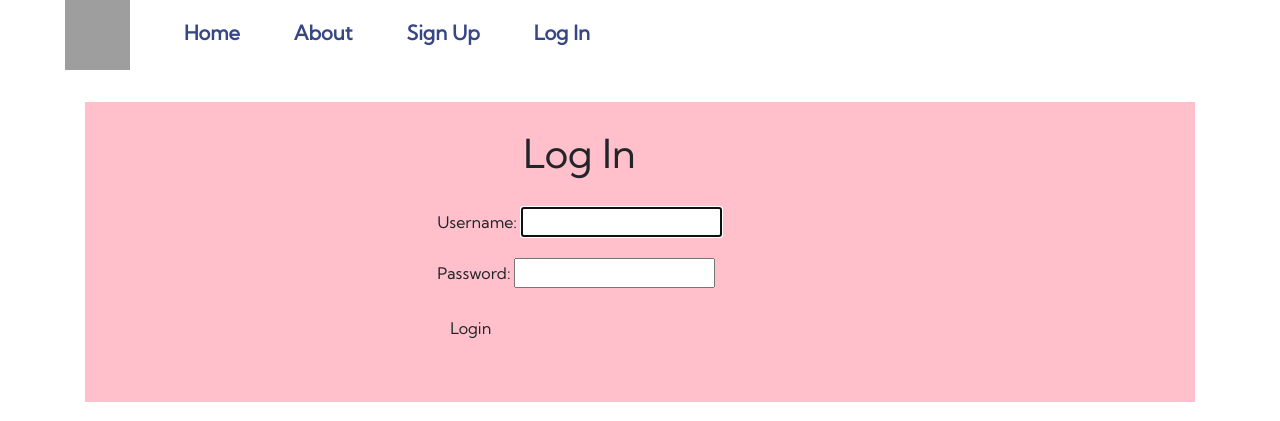
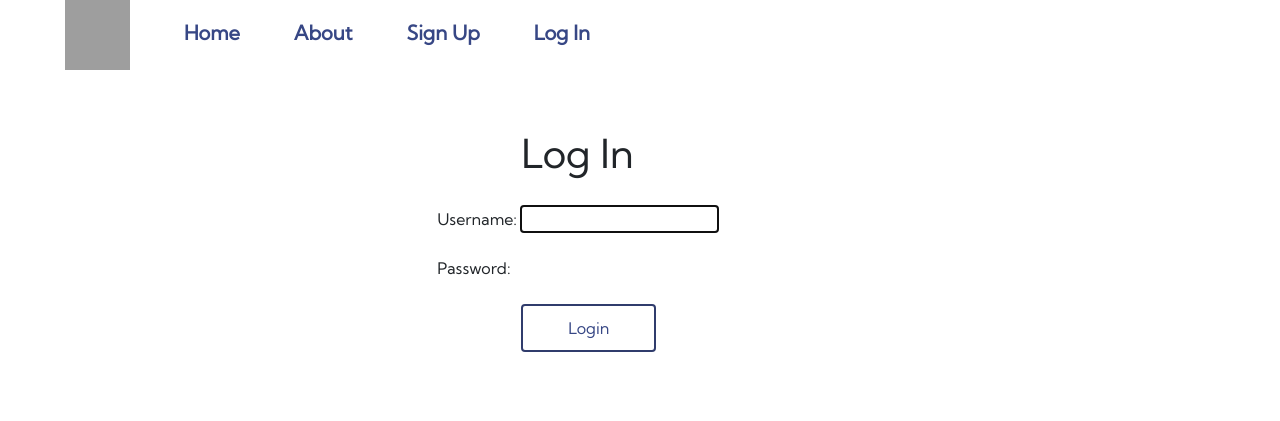
Before and after one commit to SherreAhlers/Scholar_Stack, a Django app: page /accounts/login/ in a window 1280 px wide. Shown: the top 421 px of the page. Run offline with Django 3.2, Linux system fonts and the light colour scheme; some libraries are stand-ins or nearby versions; grey boxes are pictures that could not be loaded.

Commit message:
styling about & login

```diff
--- a/scholarstack/main_app/static/css/style.css
+++ b/scholarstack/main_app/static/css/style.css
@@ -4,6 +4,7 @@
 /* base */
 
 body {
+    margin: 0;
     display: flex;
     min-height: 100vh;
     flex-direction: column;
@@ -71,6 +72,25 @@ li > a {
     padding: 2%;
 }
 
+input {
+    border: none;
+}
+
+.btn {
+    width: 48%;
+    margin-left: 30%;
+    border: 2px solid #303c6c;
+    background-color: white;
+    color: #374785;
+    padding: 10px 10px;
+    font-size: 16px;
+}
+
+.btn:hover {
+    background-color: #f76c6c;
+    color: #374785;
+}
+
 form .con {
     display: -webkit-inline-box;
     display: inline-block;
@@ -85,9 +105,3 @@ form .con {
     margin: 2% auto 10% auto;
     text-align: center;
 }
-
-.overlay {
-    background-color: pink;
-
-
-}
--- a/scholarstack/main_app/templates/registration/login.html
+++ b/scholarstack/main_app/templates/registration/login.html
@@ -7,7 +7,7 @@
                 <h1>Log In</h1>
             </header>
             {% csrf_token %} {{ form.as_p }}
-            <input type="submit" class="btn" value="Login">
+            <input type="submit" class="btn btn-outline-primary" value="Login">
             <input type="hidden" name="next" value="{{ next }}">
 
         </div>
```
